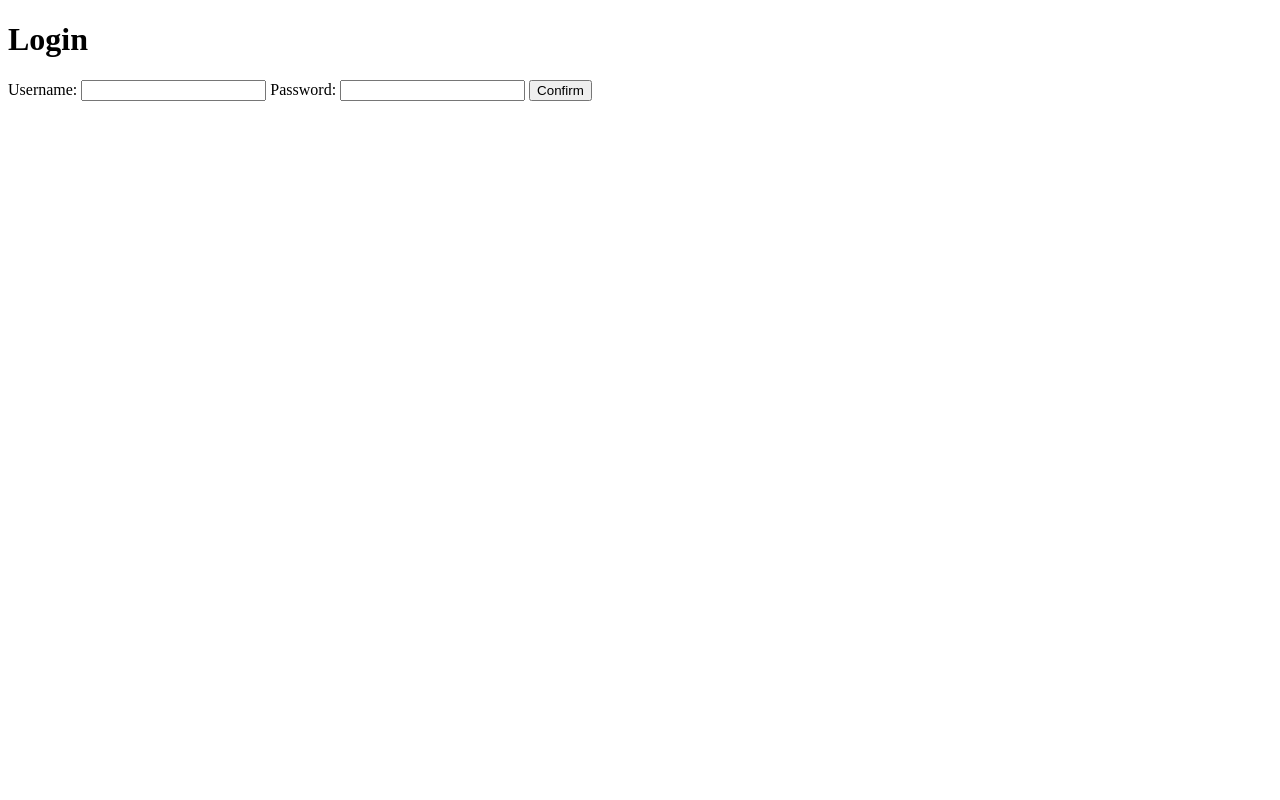
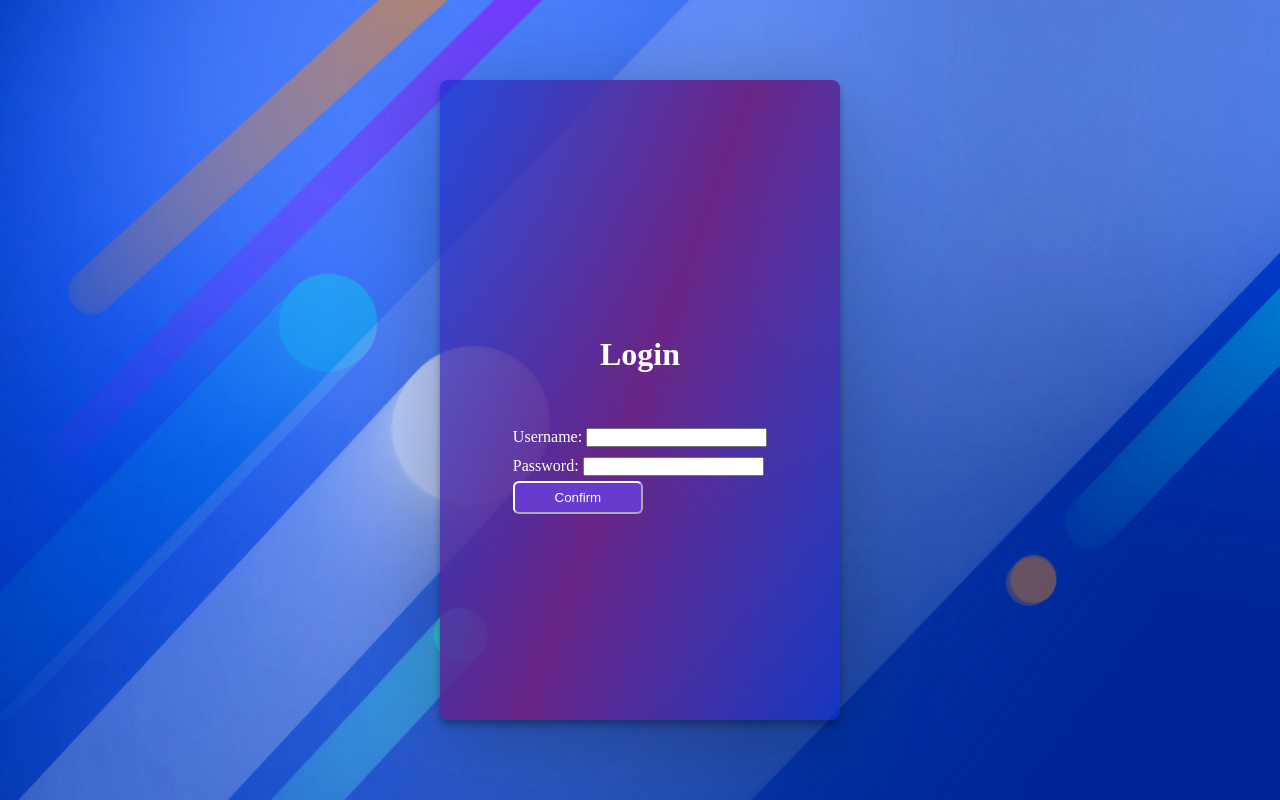
Before and after one commit to ccalbete/Proyecto-Cinthya-Calbete, a plain HTML site: page index.html in a window 1280 px wide. Drawn offline with Linux system fonts and the light colour scheme.

Commit message:
login with html and css, few css details are missing

```diff
--- a/index.html
+++ b/index.html
@@ -5,19 +5,24 @@
     <meta http-equiv="X-UA-Compatible" content="IE=edge">
     <meta name="viewport" content="width=device-width, initial-scale=1.0">
     <title>Login</title>
+    <link rel="stylesheet" href="style.css">
 </head>
 <body>
+    <main>
+        <form>
             <h1>Login</h1>
-    <form>
-        <label for="username">
+            <label for="username" id="username">
                 <span>Username: </span>
-            <input type="text" name="username">
+                <input type="text" name="username" required>
             </label>
-        <label for="password">
+            <label for="password" id="password">
                 <span>Password: </span>
-            <input type="password" name="password">
+                <input type="password" name="password" required>
             </label>
+            <label>
             <button name="confirm">Confirm</button>
+            </label>
         </form>
+    </main>
 </body>
 </html>
--- /dev/null
+++ b/style.css
@@ -0,0 +1,59 @@
+*{
+    box-sizing: border-box;
+    padding: 0;
+    margin: 0;
+}
+
+body{
+    background-image: url(background.png);
+    display: grid;
+    align-items: center;
+    justify-items: center;
+}
+
+
+h1{
+   text-align: center;
+   color: white;
+   padding: 50px;
+}
+
+main {
+    display: grid;
+    align-items: center;
+    justify-items: center;
+    justify-content: center;
+    gap: 40px;
+    margin: 80px;
+    height: 80vh;
+    width: 400px;
+    border-radius: 8px;
+    box-shadow: 0px 5px 7px rgba(0,0,0,.3), 0px 15px 100px rgba(0,0,0,.3);
+    background: linear-gradient(290deg, #0e2acaa1 0%, #692485fb 50.37%, #0e2acaa1 100%);
+}
+
+label{
+    padding: 5px;
+    color: white;
+}
+
+
+#username {
+    display: block;
+}
+
+
+#password {
+    display: block;
+}
+
+button {
+    border-radius: 6px;
+    background-color: #673bce;
+    color: white;
+    size: 40px;
+    border-color: white;
+    width: 130px;
+    margin: auto;
+    padding: 7px;
+}
```
Also changed, not shown: background.png (added). Lines whose indentation alone changed are shown as unchanged.
